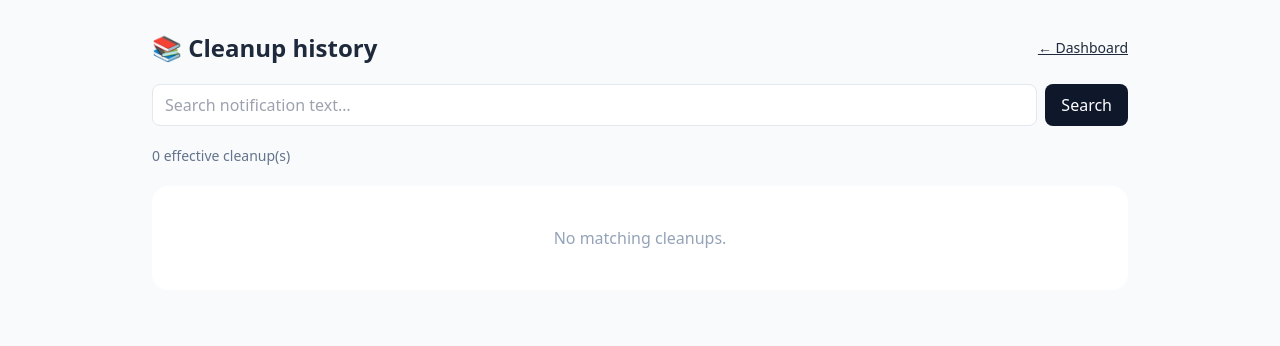
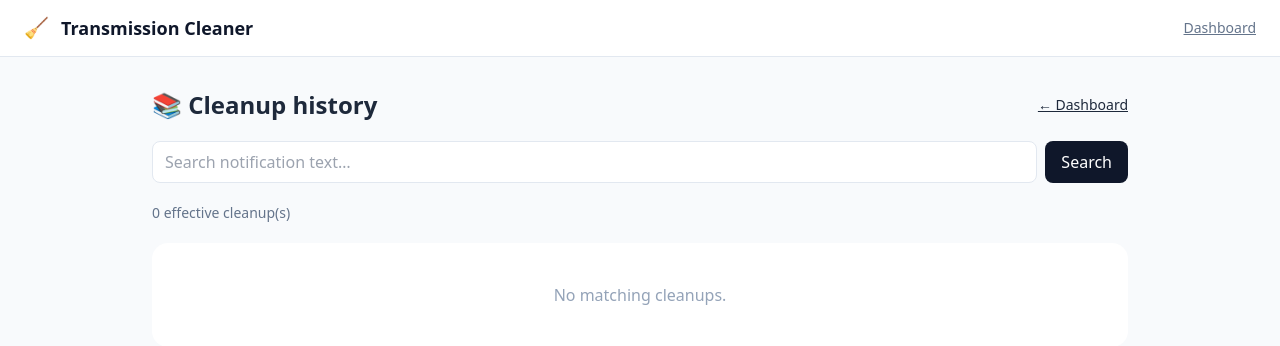
Before and after one commit to gioxx/TransmissionCleaner, a FastAPI app: page /history in a window 1280 px wide. Shown: the top 346 px of the page. Run offline with FastAPI, Linux system fonts and the light colour scheme; data that the repository does not hold is empty; some libraries are stand-ins or nearby versions.

Commit message:
feat: brand cleanup history page

```diff
--- a/app/templates/history.html
+++ b/app/templates/history.html
@@ -2,6 +2,15 @@
 <html lang="en">
 <head><meta charset="utf-8"><meta name="viewport" content="width=device-width, initial-scale=1"><title>Cleanup history</title><script src="https://cdn.tailwindcss.com"></script></head>
 <body class="bg-slate-50 text-slate-800 font-sans min-h-screen">
+  <header class="bg-white border-b border-slate-200 sticky top-0 z-10">
+    <div class="max-w-7xl mx-auto px-4 sm:px-6 h-14 flex items-center justify-between gap-4">
+      <a href="/" class="flex items-center gap-3 hover:opacity-75 transition-opacity">
+        <span class="text-xl">🧹</span>
+        <span class="font-semibold text-slate-900 text-lg">Transmission Cleaner</span>
+      </a>
+      <a class="text-sm text-slate-500 underline hover:text-slate-800" href="/">Dashboard</a>
+    </div>
+  </header>
   <main class="max-w-5xl mx-auto px-4 sm:px-6 py-8 space-y-5">
     <div class="flex items-center justify-between"><h1 class="text-2xl font-semibold">📚 Cleanup history</h1><a class="underline text-sm" href="/">← Dashboard</a></div>
     <form class="flex gap-2" method="get" action="/history"><input class="flex-1 rounded-lg border border-slate-200 px-3 py-2" name="q" value="{{ query }}" placeholder="Search notification text…"><button class="rounded-lg bg-slate-900 px-4 py-2 text-white" type="submit">Search</button></form>
```
